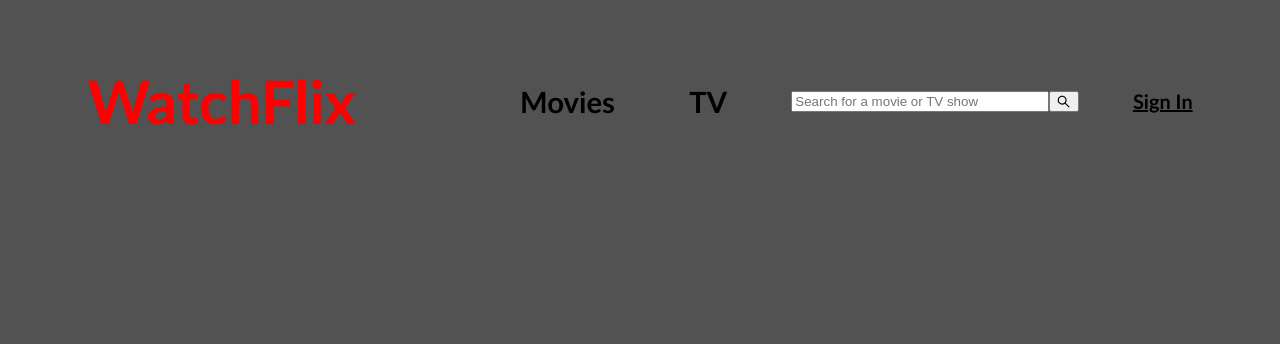
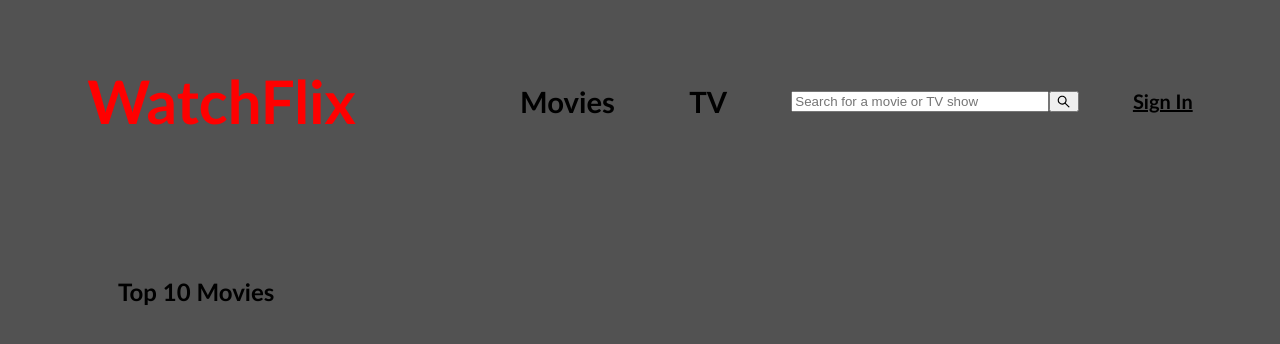
Before and after one commit to coosey/watchFlix, a React app: page / in a window 1280 px wide. Shown: the top 344 px of the page. Built offline with nearby package versions, Linux system fonts and the light colour scheme; the HTML template or start-up script is replaced by a standard one.

Commit message:
added Movies Component folder

```diff
--- a/client/src/Components/App.jsx
+++ b/client/src/Components/App.jsx
@@ -1,11 +1,13 @@
 import React from "react";
 import "./App.scss";
 import NavBar from "./NavBar/NavBar.jsx";
+import Movies from "./Movies/Movies.jsx";
 
 const App = () => {
   return (
     <div>
       <NavBar />
+      <Movies />
     </div>
   )
 }
--- a/client/src/Components/App.scss
+++ b/client/src/Components/App.scss
@@ -1,3 +1,4 @@
 html {
   background: #525252;
+  font-family: 'Trebuchet MS', 'Lucida Sans Unicode', 'Lucida Grande', 'Lucida Sans', Arial, sans-serif;
 }
--- /dev/null
+++ b/client/src/Components/Movies/Movies.jsx
@@ -0,0 +1,12 @@
+import React from "react";
+import "./Styles/Movies.scss";
+
+const Movies = () => {
+  return (
+    <div>
+      <h2>Top 10 Movies</h2>
+    </div>
+  )
+}
+
+export default Movies;
--- /dev/null
+++ b/client/src/Components/Movies/Styles/Movies.scss
@@ -0,0 +1,4 @@
+h2 {
+  display: flex;
+  margin: 100px 0 50px 110px;
+}
--- a/client/src/Components/NavBar/Styles/NavBar.scss
+++ b/client/src/Components/NavBar/Styles/NavBar.scss
@@ -3,17 +3,15 @@ h1 {
   margin-right: 100px;
   font-size: 60px;
   color: red;
-  font-family: 'Trebuchet MS', 'Lucida Sans Unicode', 'Lucida Grande', 'Lucida Sans', Arial, sans-serif;
   align-self: flex-end;
 }
 
 /* NAVBAR */
 .navbar {
   display: flex;
+  margin: 25px;
   flex-direction: row;
   justify-content: space-evenly;
-  margin: 25px;
-  font-family: 'Trebuchet MS', 'Lucida Sans Unicode', 'Lucida Grande', 'Lucida Sans', Arial, sans-serif;
 }
 
 /* LINKS */
```
Also changed, not shown: client/src/Components/Movies/MovieList.jsx (added, +9 -0 lines).
